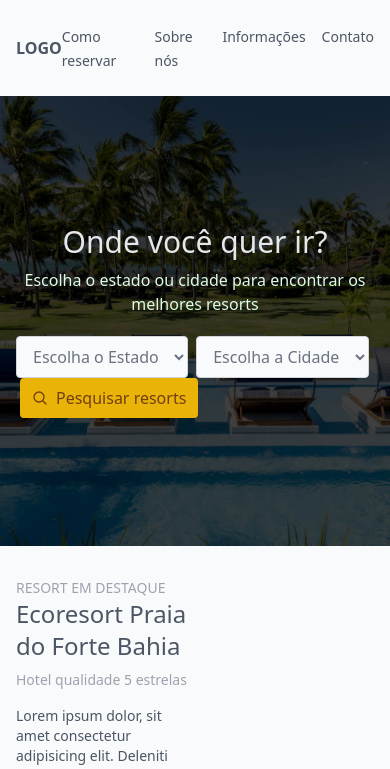
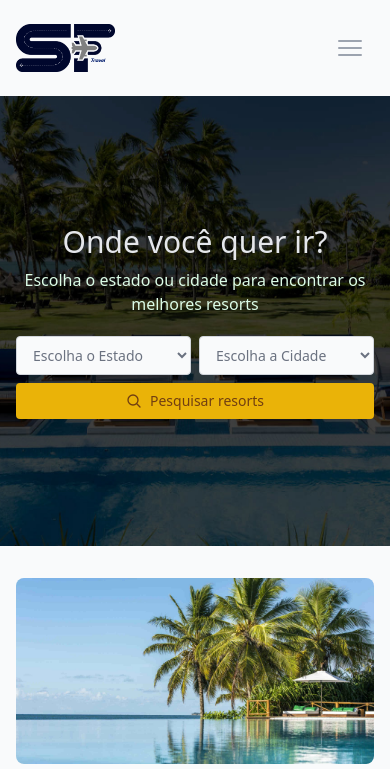
Before and after one commit to carlossilvajr854/site-agencia-tailwind, a website: page src/index.html in a window 390 px wide. Shown: the top 769 px of the page. Drawn offline with Linux system fonts and the light colour scheme.

Commit message:
Implementando responsividade - menu responsivo

```diff
--- a/src/index.html
+++ b/src/index.html
@@ -10,39 +10,70 @@
         <header
             class="container max-w-5xl mx-auto px-4 h-24 flex items-center justify-between"
         >
-            <a href="#" class="font-black">LOGO</a>
+            <div class="flex items-center">
+                <a href="#" class="flex-shrink-0"
+                    ><img src="./img/logo.png" class="h-12" alt="LOGO"
+                /></a>
+            </div>
 
             <nav>
-                <ul class="flex space-x-4">
+                <div class="max-w-5xl pl-4 hidden md:block">
+                    <ul class="flex">
                         <li>
                             <a
                                 href="#"
-                            class="text-sm text-gray-600 hover:text-gray-800 hover:underline"
+                                class="p-4 text-sm text-gray-600 hover:text-gray-700 hover:bg-gray-200"
                                 >Como reservar</a
                             >
                         </li>
                         <li>
                             <a
                                 href="#"
-                            class="text-sm text-gray-600 hover:text-gray-800 hover:underline"
+                                class="p-4 text-sm text-gray-600 hover:text-gray-700 hover:bg-gray-200"
                                 >Sobre nós</a
                             >
                         </li>
                         <li>
                             <a
                                 href="#"
-                            class="text-sm text-gray-600 hover:text-gray-800 hover:underline"
+                                class="p-4 text-sm text-gray-600 hover:text-gray-700 hover:bg-gray-200"
                                 >Informações</a
                             >
                         </li>
                         <li>
                             <a
                                 href="#"
-                            class="text-sm text-gray-600 hover:text-gray-800 hover:underline"
+                                class="p-4 text-sm text-gray-600 hover:text-gray-700 hover:bg-gray-200"
                                 >Contato</a
                             >
                         </li>
                     </ul>
+                </div>
+                <div class="block md:hidden">
+                    <button
+                        id="menuButton"
+                        type="button"
+                        class="inline-flex items-center justify-center p-2 rounded-md text-gray-400 hover:bg-gray-200 transition-all duration-300"
+                        aria-label="Menu"
+                        aria-expanded="false"
+                    >
+                        <svg
+                            class="h-8"
+                            data-slot="icon"
+                            stroke-width="1.5"
+                            stroke="currentColor"
+                            viewBox="0 0 24 24"
+                            xmlns="http://www.w3.org/2000/svg"
+                            aria-hidden="true"
+                        >
+                            <path
+                                stroke-linecap="round"
+                                stroke-linejoin="round"
+                                d="M3.75 6.75h16.5M3.75 12h16.5m-16.5 5.25h16.5"
+                            ></path>
+                        </svg>
+                    </button>
+                </div>
             </nav>
         </header>
 
@@ -62,7 +93,9 @@
                         </p>
                     </div>
                     <div class="mt-5">
-                        <form class="space-x-1">
+                        <form
+                            class="grid grid-cols-2 gap-2 text-sm lg:grid-cols-3"
+                        >
                             <select
                                 class="bg-gray-50 px-3 py-2 border border-gray-300 rounded text-gray-500"
                             >
@@ -74,7 +107,7 @@
                                 <option value="">Escolha a Cidade</option>
                             </select>
                             <button
-                                class="inline-flex items-center text-yellow-900 bg-yellow-500 font-medium px-3 py-2 rounded"
+                                class="col-span-2 lg:col-span-1 inline-flex items-center justify-center text-yellow-900 bg-yellow-500 font-medium px-3 py-2 rounded"
                             >
                                 <svg
                                     class="w-4 mr-2"
@@ -104,8 +137,8 @@
         <main>
             <!-- resort em destaque -->
             <section class="container max-w-5xl mx-auto px-4 py-8">
-                <div class="flex w-full items-center">
-                    <div class="w-1/2 h-full">
+                <div class="flex flex-col-reverse w-full items-center">
+                    <div class="w-full h-full mt-4">
                         <h3 class="text-sm text-gray-400 font-medium">
                             RESORT EM DESTAQUE
                         </h3>
@@ -151,7 +184,7 @@
                             </button>
                         </div>
                     </div>
-                    <div class="w-5/12 ml-auto">
+                    <div class="w-full ml-auto">
                         <img
                             src="/src/img/resort-praia-forte.jpg"
                             class="rounded-lg"
@@ -261,7 +294,11 @@
             <div
                 class="container max-w-5xl mx-auto px-4 py-8 flex items-center justify-between"
             >
-                <a href="#" class="font-black text-gray-400">LOGO</a>
+                <div class="flex items-center">
+                    <a href="#" class="flex-shrink-0"
+                        ><img src="./img/logo.png" class="h-12" alt="LOGO"
+                    /></a>
+                </div>
                 <div class="flex items-center space-x-2">
                     <a href="#">
                         <svg
```
Also changed, not shown: dist/output.css, src/img/logo.png (added). Lines whose indentation alone changed are shown as unchanged.
